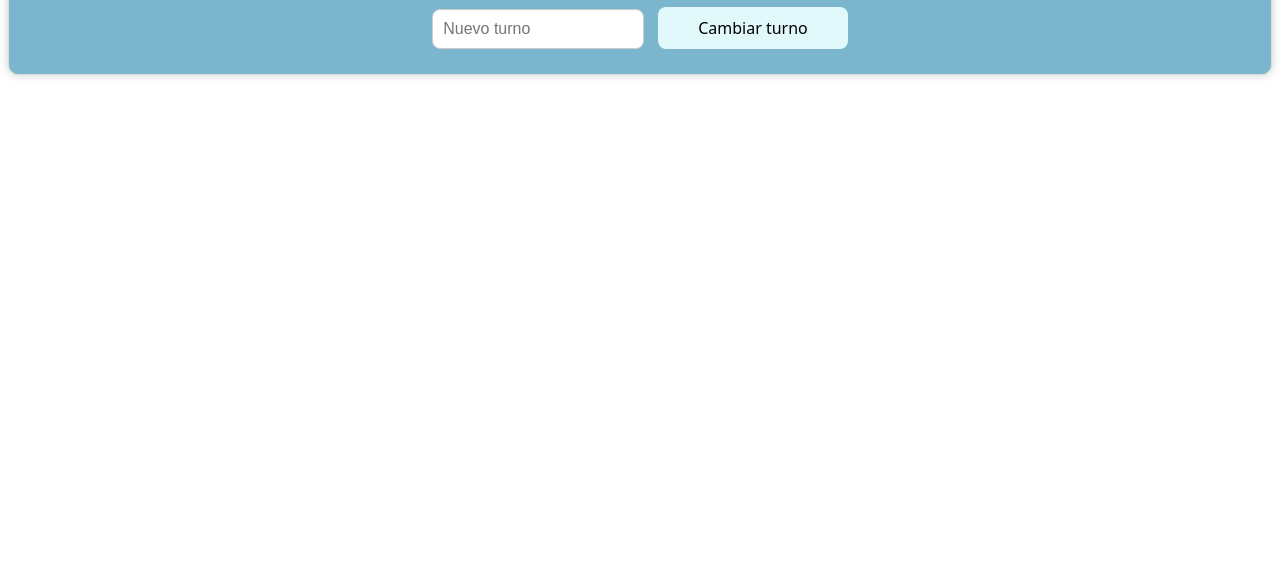
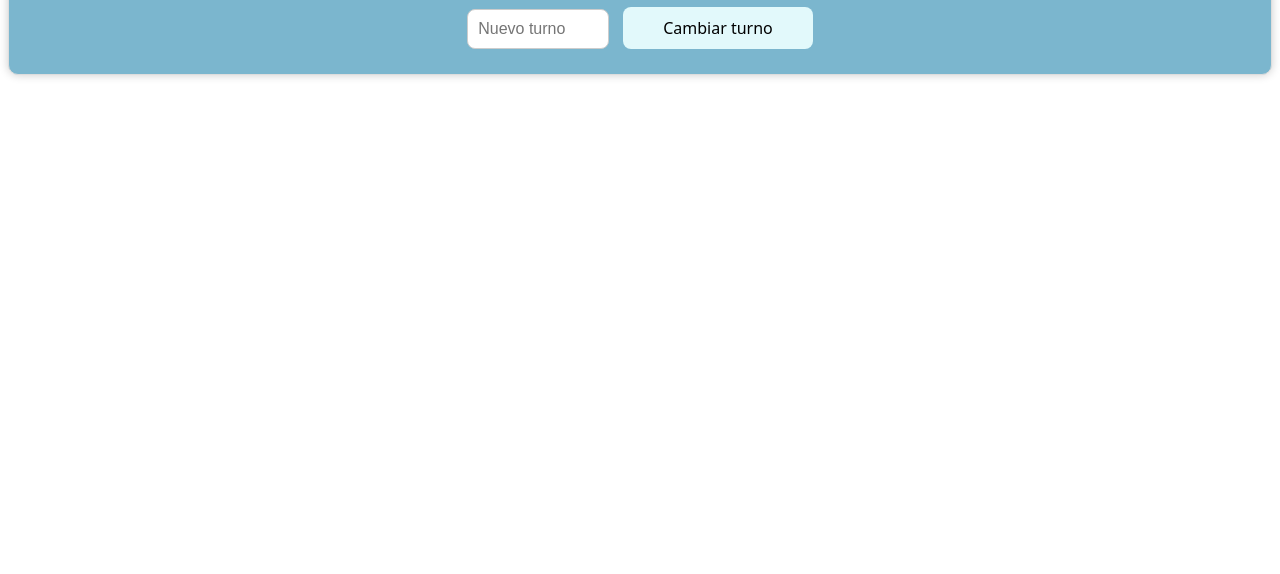
Before and after one commit to Barbrastk/Repo-Funciones-Remote, a website built with Vite: page index.html in a window 1280 px wide. Shown: the part 226-800 px from the top of the page. Built offline with nearby package versions, Linux system fonts and the light colour scheme.

Commit message:
changes on css

```diff
--- a/src/style.css
+++ b/src/style.css
@@ -43,14 +43,13 @@
   }
 
   .cambiar-turno input[type="number"] {
-    margin: 5px; /* Mismo margen para que esté alineado */
-    padding: 10px; /* Relleno más pequeño que el de los botones */
+    margin: 5px;
+    padding: 10px;
     font-size: 1rem;
-    width: 190px; /* Un ancho específico que te guste */
-    border: 1px solid #ccc; /* Un borde sutil para que sea visible */
+    width: 120px;
+    border: 1px solid #ccc;
     border-radius: 8px;
-    background-color: #fff; /* Fondo blanco para diferenciarlo de los botones */
-    /* Aquí NO pones 'cursor: pointer' */
-
+    background-color: #fff;
     font-family: Arial, Helvetica, sans-serif;
-}
+  }
+  }
```
